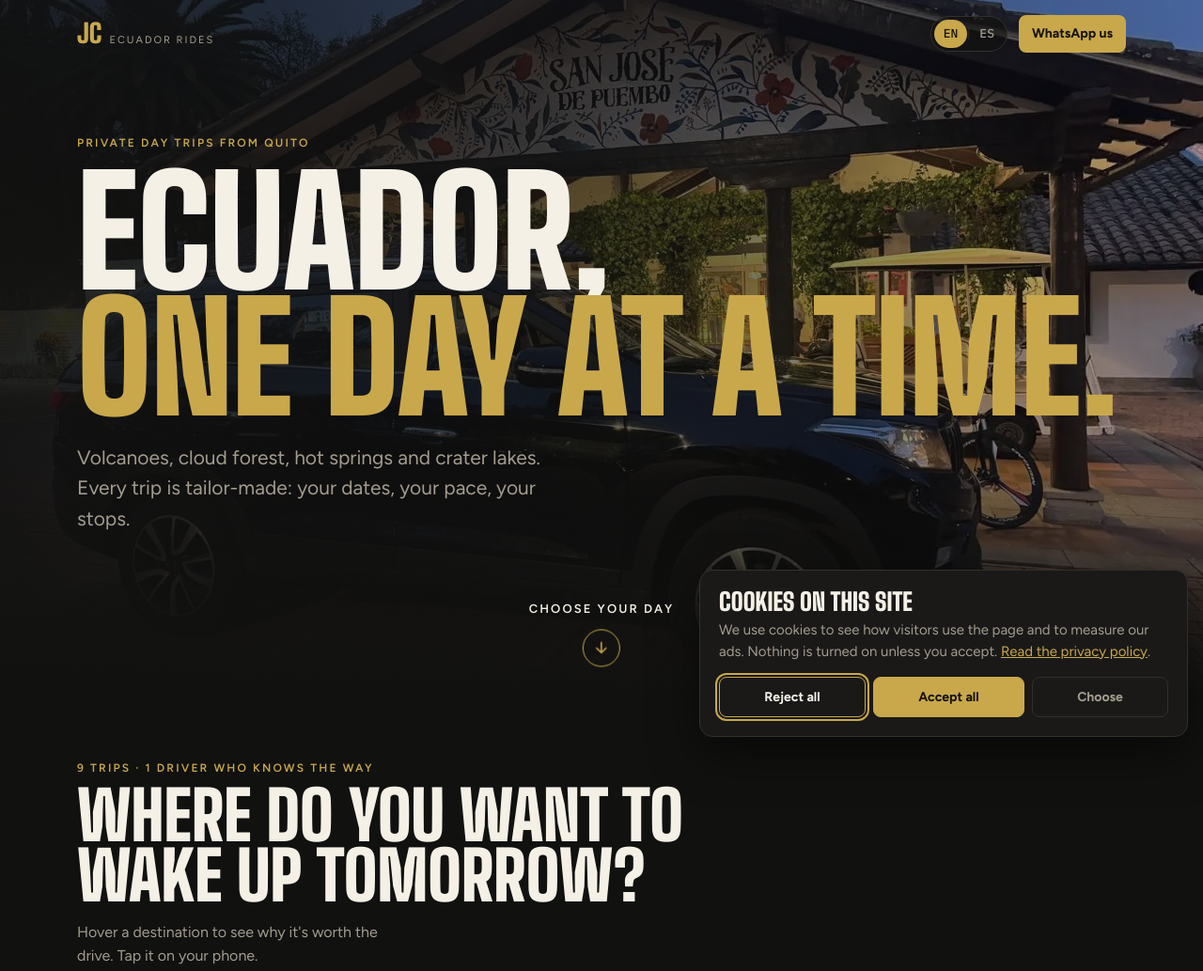
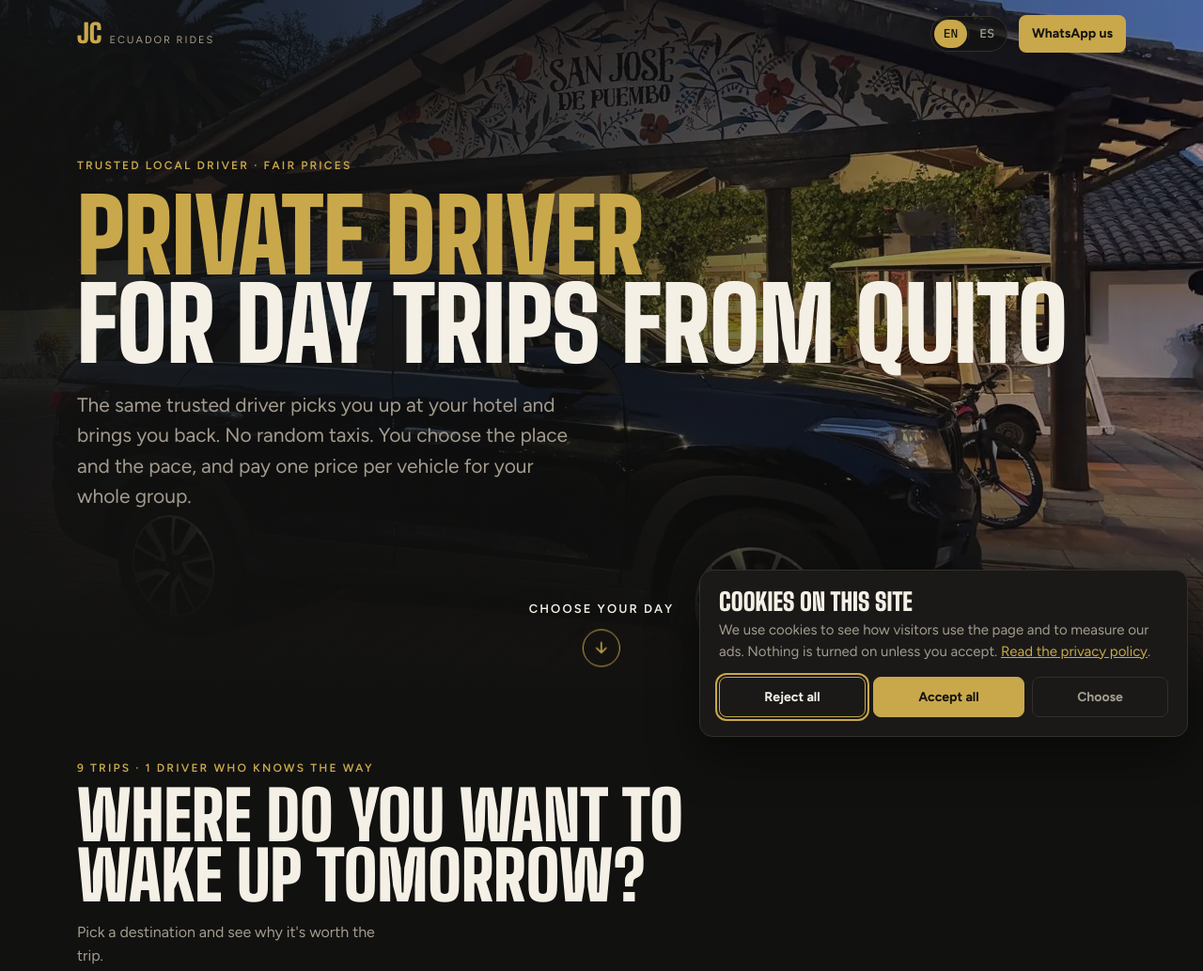
Before and after one commit to jcecuadorrides/jcecuadorrides-web, a plain HTML site: page index.html in a window 1280 px wide. Shown: the top 1033 px of the page at 94% size. Drawn offline with Linux system fonts and the light colour scheme.

Commit message:
improoves fran, tour for private driver

```diff
--- a/index.html
+++ b/index.html
@@ -3,8 +3,8 @@
 <head>
 <meta charset="utf-8">
 <meta name="viewport" content="width=device-width, initial-scale=1, viewport-fit=cover">
-<title>JC Ecuador Rides · Private day trips from Quito</title>
-<meta name="description" content="Private day trips from Quito with a local tourism guide: Cotopaxi, Quilotoa, Mindo, Otavalo, Baños, Papallacta and more. Hotel pickup, plan it on WhatsApp.">
+<title>JC Ecuador Rides · Private driver for day trips from Quito</title>
+<meta name="description" content="Private driver for day trips from Quito: Cotopaxi, Quilotoa, Mindo, Otavalo, Baños, Papallacta and more. A trusted local driver and licensed guide, hotel pickup, one price per vehicle.">
 <meta name="theme-color" content="#111110">
 <link rel="canonical" href="https://jcecuadorrides.com/">
 <link rel="alternate" hreflang="en" href="https://jcecuadorrides.com/">
@@ -15,8 +15,8 @@
 <link rel="apple-touch-icon" href="/images/icons/apple-touch-icon.png">
 <meta property="og:type" content="website">
 <meta property="og:site_name" content="JC Ecuador Rides">
-<meta property="og:title" content="JC Ecuador Rides · Private day trips from Quito">
-<meta property="og:description" content="Private day trips from Quito with a local tourism guide: Cotopaxi, Quilotoa, Mindo, Otavalo, Baños, Papallacta and more. Hotel pickup, plan it on WhatsApp.">
+<meta property="og:title" content="JC Ecuador Rides · Private driver for day trips from Quito">
+<meta property="og:description" content="Private driver for day trips from Quito: Cotopaxi, Quilotoa, Mindo, Otavalo, Baños, Papallacta and more. A trusted local driver and licensed guide, hotel pickup, one price per vehicle.">
 <meta property="og:url" content="https://jcecuadorrides.com/">
 <meta property="og:image" content="https://jcecuadorrides.com/images/og-image.jpg">
 <meta property="og:image:width" content="1200">
@@ -24,7 +24,7 @@
 <meta property="og:locale" content="en_US">
 <meta property="og:locale:alternate" content="es_EC">
 <meta name="twitter:card" content="summary_large_image">
-<script type="application/ld+json">{"@context": "https://schema.org", "@type": "LocalBusiness", "name": "JC Ecuador Rides", "url": "https://jcecuadorrides.com/", "image": "https://jcecuadorrides.com/images/og-image.jpg", "logo": "https://jcecuadorrides.com/images/icons/icon-512.png", "description": "Private day trips from Quito with a local tourism guide: Cotopaxi, Quilotoa, Mindo, Otavalo, Baños, Papallacta and more. Hotel pickup, plan it on WhatsApp.", "telephone": "+593995733278", "areaServed": {"@type": "City", "name": "Quito"}, "inLanguage": "en", "address": {"@type": "PostalAddress", "addressLocality": "Quito", "addressCountry": "EC"}, "sameAs": ["https://www.instagram.com/jcecuadorrides/", "https://www.facebook.com/people/JC-Ecuador-Rides/61593376521536/"]}</script>
+<script type="application/ld+json">{"@context": "https://schema.org", "@type": "LocalBusiness", "name": "JC Ecuador Rides", "url": "https://jcecuadorrides.com/", "image": "https://jcecuadorrides.com/images/og-image.jpg", "logo": "https://jcecuadorrides.com/images/icons/icon-512.png", "description": "Private driver for day trips from Quito: Cotopaxi, Quilotoa, Mindo, Otavalo, Baños, Papallacta and more. A trusted local driver and licensed guide, hotel pickup, one price per vehicle.", "telephone": "+593995733278", "areaServed": {"@type": "City", "name": "Quito"}, "inLanguage": "en", "address": {"@type": "PostalAddress", "addressLocality": "Quito", "addressCountry": "EC"}, "sameAs": ["https://www.instagram.com/jcecuadorrides/", "https://www.facebook.com/people/JC-Ecuador-Rides/61593376521536/"]}</script>
 <link rel="preconnect" href="https://fonts.googleapis.com">
 <link rel="preconnect" href="https://fonts.gstatic.com" crossorigin>
 <link rel="stylesheet" href="https://fonts.googleapis.com/css2?family=Big+Shoulders+Display:wght@600;800;900&family=Figtree:wght@400;500;600;700&family=IBM+Plex+Mono:wght@400;500&display=swap">
@@ -71,7 +71,7 @@ a{color:inherit}
 .hero-shade{position:absolute;inset:0;background:linear-gradient(90deg,rgba(17,17,16,.92) 0%,rgba(17,17,16,.72) 45%,rgba(17,17,16,.25) 100%),linear-gradient(0deg,rgba(17,17,16,1) 0%,rgba(17,17,16,0) 35%)}
 @media (max-width:720px){.hero-shade{background:linear-gradient(0deg,rgba(17,17,16,.97) 10%,rgba(17,17,16,.6) 60%,rgba(17,17,16,.35) 100%)}}
 .hero .wrap{position:relative;width:100%}
-.hero h1{font-family:var(--f-display);font-weight:900;font-size:clamp(60px,12.5vw,164px);line-height:.84;margin:18px 0 22px;text-transform:uppercase;letter-spacing:-.005em}
+.hero h1{font-family:var(--f-display);font-weight:900;font-size:clamp(46px,8.4vw,116px);line-height:.88;margin:18px 0 22px;text-transform:uppercase;letter-spacing:-.005em}
 .hero h1 em{font-style:normal;color:var(--gold);display:block}
 .hero p{font-size:clamp(17px,2vw,21px);color:var(--muted);max-width:40ch;margin:0}
 .scroll-cue{position:absolute;left:50%;bottom:28px;transform:translateX(-50%);display:flex;flex-direction:column;align-items:center;gap:10px;text-decoration:none;color:var(--ink);font-size:13px;letter-spacing:.16em;text-transform:uppercase;font-weight:600;white-space:nowrap}
@@ -229,9 +229,9 @@ footer a{color:var(--muted)}
     <img class="hero-img" src="/images/web/hero-suv-puembo.webp" alt="" aria-hidden="true">
     <div class="hero-shade" aria-hidden="true"></div>
     <div class="wrap">
-      <div class="eyebrow" data-i18n="hero.eyebrow">Private day trips from Quito</div>
-      <h1 data-i18n="hero.title">Ecuador, <em>one day at a time.</em></h1>
-      <p data-i18n="hero.lede">Volcanoes, cloud forest, hot springs and crater lakes. Every trip is tailor-made: your dates, your pace, your stops.</p>
+      <div class="eyebrow" data-i18n="hero.eyebrow">Trusted local driver · Fair prices</div>
+      <h1 data-i18n="hero.title"><em>Private driver</em> for day trips from Quito</h1>
+      <p data-i18n="hero.lede">The same trusted driver picks you up at your hotel and brings you back. No random taxis. You choose the place and the pace, and pay one price per vehicle for your whole group.</p>
     </div>
     <a class="scroll-cue" href="#trips">
       <span data-i18n="hero.cue">Choose your day</span>
@@ -246,7 +246,7 @@ footer a{color:var(--muted)}
           <div class="eyebrow" data-i18n="trips.eyebrow">9 trips · 1 driver who knows the way</div>
           <h2 data-i18n="trips.title">Where do you want to wake up tomorrow?</h2>
         </div>
-        <p data-i18n="trips.lede">Hover a destination to see why it's worth the drive. Tap it on your phone.</p>
+        <p data-i18n="trips.lede">Pick a destination and see why it's worth the trip.</p>
       </div>
       <div class="trips-body">
         <div id="list"></div>
@@ -261,10 +261,10 @@ footer a{color:var(--muted)}
       <div>
         <div class="eyebrow" data-i18n="guide.eyebrow">Who picks you up</div>
         <h2 data-i18n="guide.title">Your driver is also your guide</h2>
-        <p data-i18n="guide.p1"><b>Juan Carlos Zurita</b> is Ecuadorian and a tourism guide by profession. He has led groups at the equator museum and knows these routes by heart.</p>
+        <p data-i18n="guide.p1"><b>Juan Carlos Zurita</b> is Ecuadorian and a tourism guide by profession. He has guided travelers at local museums and knows these routes by heart.</p>
         <p data-i18n="guide.p2">So your trip is more than a ride. You'll know which volcano you're looking at, where locals eat and what time to arrive to beat the crowds.</p>
         <div class="moments">
-          <figure><img src="/images/web/cliente-llegada.webp" data-i18n-alt="alt.pickup" alt="Juan Carlos with a traveler next to the SUV after pickup" loading="lazy"><figcaption data-i18n="guide.m1">Pickup done</figcaption></figure>
+          <figure><img src="/images/web/cliente-llegada.webp" data-i18n-alt="alt.pickup" alt="Juan Carlos with a traveler next to the SUV after pickup" loading="lazy"><figcaption data-i18n="guide.m1">Ready to roll</figcaption></figure>
           <figure><img src="/images/web/cliente-en-el-auto.webp" data-i18n-alt="alt.road" alt="Juan Carlos and a smiling traveler inside the SUV" loading="lazy"><figcaption data-i18n="guide.m2">On the road</figcaption></figure>
           <figure><img src="/images/web/mitad-del-mundo-grupo.webp" data-i18n-alt="alt.group" alt="Juan Carlos guiding a group at the equator line" loading="lazy"><figcaption data-i18n="guide.m3">Guiding at the equator</figcaption></figure>
         </div>
@@ -279,7 +279,7 @@ footer a{color:var(--muted)}
       <h2 data-i18n="ride.title">Room for everyone. And the suitcases.</h2>
       <div class="ride">
         <figure><img src="/images/web/suv-lateral.webp" data-i18n-alt="alt.suv" alt="Black DFSK Glory SUV" loading="lazy"><figcaption data-i18n="ride.c1">DFSK Glory SUV</figcaption></figure>
-        <figure><img src="/images/web/suv-maletero.webp" data-i18n-alt="alt.trunk" alt="SUV trunk loaded with four suitcases" loading="lazy"><figcaption data-i18n="ride.c2">Luggage fits</figcaption></figure>
+        <figure><img src="/images/web/suv-maletero.webp" data-i18n-alt="alt.trunk" alt="SUV trunk loaded with four suitcases" loading="lazy"><figcaption data-i18n="ride.c2">All the luggage fits</figcaption></figure>
         <figure><img src="/images/web/suv-basilica.webp" data-i18n-alt="alt.basilica" alt="The SUV parked in front of the Basílica in Quito" loading="lazy"><figcaption data-i18n="ride.c3">Historic center</figcaption></figure>
       </div>
       <ul class="ride-points"><li data-i18n="ride.p1">Private, never shared</li><li data-i18n="ride.p2">Up to 4 passengers</li><li data-i18n="ride.p3">Pickup at your hotel</li></ul>
@@ -289,7 +289,7 @@ footer a{color:var(--muted)}
   <section class="block" id="reviews">
     <div class="wrap">
       <div class="eyebrow" data-i18n="rev.eyebrow">From the road</div>
-      <h2 data-i18n="rev.title">They already rode with Juan Carlos</h2>
+      <h2 data-i18n="rev.title">Travelers who rode with Juan Carlos</h2>
       <p class="rev-lede" data-i18n="rev.lede">Real reviews from our Google profile, shown as written. Most of our travelers so far write in Spanish.</p>
       <div class="rev">
         <div>
@@ -331,8 +331,9 @@ footer a{color:var(--muted)}
     <div class="wrap">
       <div class="eyebrow" data-i18n="faq.eyebrow">Good to know</div>
       <h2 data-i18n="faq.title">Before you go</h2>
-      <details><summary data-i18n="faq.q1">Is the price per person or per group?</summary><p data-i18n="faq.a1">Per vehicle, for your whole group. The more of you, the less each one pays.</p></details>
-      <details><summary data-i18n="faq.q2">Will the altitude affect me?</summary><p data-i18n="faq.a2">Quito is already at 2,850 m. Save Cotopaxi, Quilotoa and Papallacta for your second or third day, drink water, and you'll be fine.</p></details>
+      <details><summary data-i18n="faq.q0">Is it safe to get around Ecuador?</summary><p data-i18n="faq.a0">Traveling with a known private driver is one of the safest ways to do it. Juan Carlos picks you up at your hotel, knows the roads and the best times to travel, and drives you back at the end of the day.</p></details>
+      <details><summary data-i18n="faq.q1">Is the price per person or per group?</summary><p data-i18n="faq.a1">Per vehicle, for your whole group. The bigger your group, the less each person pays.</p></details>
+      <details><summary data-i18n="faq.q2">Will the altitude affect me?</summary><p data-i18n="faq.a2">Most travelers feel fine. Give your body one easy day in Quito, then head higher: Cotopaxi, Quilotoa and Papallacta are perfect from day two. Drink plenty of water.</p></details>
       <details><summary data-i18n="faq.q3">Are entrance fees included?</summary><p data-i18n="faq.a3">Entrance fees, hot springs and cable cars are paid on site, so you only pay for what you choose to do. We tell you the prices before you go.</p></details>
       <details><summary data-i18n="faq.q4">How do I pay?</summary><p data-i18n="faq.a4">On the day, in cash (USD) or by bank transfer. Prefer card or PayPal? We'll send you a secure payment link.</p></details>
     </div>
@@ -373,34 +374,35 @@ footer a{color:var(--muted)}
   // ---------- Spanish copy for the static page (English lives in the HTML) ----------
   var ES = {
     'nav.cta':'Escríbenos',
-    'hero.eyebrow':'Tours privados desde Quito',
-    'hero.title':'Ecuador, <em>un día a la vez.</em>',
-    'hero.lede':'Volcanes, bosque nublado, aguas termales y lagunas en cráteres. Cada viaje se arma a tu medida: tus fechas, tu ritmo, tus paradas.',
+    'hero.eyebrow':'Conductor de confianza · Precio justo',
+    'hero.title':'<em>Conductor privado</em> para tus viajes de un día desde Quito',
+    'hero.lede':'El mismo conductor de confianza te recoge en tu hotel y te trae de vuelta. Nada de taxis al azar. Tú eliges el lugar y el ritmo, y pagas un solo precio por vehículo para todo tu grupo.',
     'hero.cue':'Elige tu día',
-    'trips.eyebrow':'9 tours · 1 conductor que conoce el camino',
+    'trips.eyebrow':'9 destinos · 1 conductor que conoce el camino',
     'trips.title':'¿Dónde quieres despertar mañana?',
-    'trips.lede':'Pasa el cursor por un destino para ver por qué vale el viaje. En el celular, tócalo.',
+    'trips.lede':'Elige un destino y descubre por qué vale el viaje.',
     'guide.eyebrow':'Quién te recoge',
     'guide.title':'Tu conductor también es tu guía',
-    'guide.p1':'<b>Juan Carlos Zurita</b> es ecuatoriano y guía de turismo de profesión. Ha guiado grupos en la Mitad del Mundo y se sabe estas rutas de memoria.',
+    'guide.p1':'<b>Juan Carlos Zurita</b> es ecuatoriano y guía de turismo de profesión. Ha guiado grupos en museos locales y se sabe estas rutas de memoria.',
     'guide.p2':'Por eso tu viaje es mucho más que un traslado: vas a saber qué volcán estás viendo, dónde come la gente de aquí y a qué hora llegar para evitar las multitudes.',
-    'guide.mnote':'Las fotos de viajeros se publican con su permiso. Nunca subimos las tuyas sin preguntarte.', 'guide.m1':'Recogida lista', 'guide.m2':'En el camino', 'guide.m3':'Guiando en la Mitad del Mundo',
+    'guide.mnote':'Las fotos de viajeros se publican con su permiso. Nunca subimos las tuyas sin preguntarte.', 'guide.m1':'Listos para salir', 'guide.m2':'En el camino', 'guide.m3':'Guiando en la Mitad del Mundo',
     'ride.eyebrow':'Tu vehículo',
     'ride.title':'Espacio para todos. Y para las maletas.',
-    'ride.c1':'SUV DFSK Glory', 'ride.c2':'Caben las maletas', 'ride.c3':'Centro histórico',
+    'ride.c1':'SUV DFSK Glory', 'ride.c2':'Caben todas las maletas', 'ride.c3':'Centro histórico',
     'ride.p1':'Privado, nunca compartido', 'ride.p2':'Hasta 4 pasajeros', 'ride.p3':'Te recogemos en tu hotel',
-    'rev.eyebrow':'Desde el camino', 'rev.title':'Ya viajaron con Juan Carlos',
+    'rev.eyebrow':'Desde el camino', 'rev.title':'Viajeros que ya fueron con Juan Carlos',
     'rev.lede':'Opiniones reales de nuestro perfil de Google, tal como las escribieron.',
     'rev.cta':'Léelas en Google ↗', 'rev.hint':'Desliza para ver más →',
     'how.eyebrow':'Cómo funciona',
-    'how.title':'Reservas en tres mensajes',
-    'how.s1t':'Elige tu tour', 'how.s1':'Toca "¡Quiero este tour!" y WhatsApp se abre con todo listo.',
+    'how.title':'Reserva en tres mensajes',
+    'how.s1t':'Elige tu destino', 'how.s1':'Toca "¡Quiero este viaje!" y WhatsApp se abre con todo listo.',
     'how.s2t':'Recibe un precio fijo', 'how.s2':'Gratis y sin compromiso. Un solo precio para todo tu grupo, con hora de recogida y qué llevar.',
     'how.s3t':'Disfruta el día', 'how.s3':'Te recogemos en tu hotel. Pagas el mismo día, en efectivo o por transferencia.',
-    'faq.eyebrow':'Bueno saber',
+    'faq.eyebrow':'Bueno saberlo',
     'faq.title':'Antes de ir',
+    'faq.q0':'¿Es seguro moverse por Ecuador?', 'faq.a0':'Viajar con un conductor privado conocido es una de las formas más seguras de hacerlo. Juan Carlos te recoge en tu hotel, conoce las carreteras y los mejores horarios, y te trae de vuelta al final del día.',
     'faq.q1':'¿El precio es por persona o por grupo?', 'faq.a1':'Por vehículo, para todo tu grupo. Mientras más sean, menos paga cada uno.',
-    'faq.q2':'¿Me afectará la altura?', 'faq.a2':'Quito ya está a 2.850 m. Deja Cotopaxi, Quilotoa y Papallacta para tu segundo o tercer día, toma agua y estarás bien.',
+    'faq.q2':'¿Me afectará la altura?', 'faq.a2':'La mayoría de viajeros se siente bien. Dale a tu cuerpo un día tranquilo en Quito y luego sube: Cotopaxi, Quilotoa y Papallacta son ideales desde tu segundo día. Toma bastante agua.',
     'faq.q3':'¿Las entradas están incluidas?', 'faq.a3':'Las entradas, las termas y los teleféricos se pagan en el lugar, así solo pagas lo que eliges hacer. Te decimos los precios antes de ir.',
     'faq.q4':'¿Cómo pago?', 'faq.a4':'El mismo día, en efectivo (USD) o por transferencia. ¿Prefieres tarjeta o PayPal? Te enviamos un enlace de pago seguro.',
     'close.title':'Tu Ecuador está a un mensaje',
@@ -427,10 +429,10 @@ footer a{color:var(--muted)}
          waGeneral:"Hi Juan Carlos! I'd love to plan a day trip from Quito.",
          waTrip:function(n){ return "Hi Juan Carlos! I'm interested in the " + n + " trip.\nDate: \nPeople: \nHotel: "; } },
     es:{ groups:{half:'Medio día · de vuelta para el almuerzo', full:'Día completo', long:'Día largo · vale cada minuto'},
-         from:'desde Quito', drive:'de viaje', total:'en total', altitude:'de altitud', plan:'¡Quiero este tour!', quito:'Quito 2.850 m', locale:'es-EC',
+         from:'desde Quito', drive:'de viaje', total:'en total', altitude:'de altitud', plan:'¡Quiero este viaje!', quito:'Quito 2.850 m', locale:'es-EC',
          sits:function(n,a){ return n + ' está a ' + a + ' metros, comparado con Quito a 2.850 metros'; },
-         waGeneral:'¡Hola Juan Carlos! Quiero armar un tour desde Quito.',
-         waTrip:function(n){ return '¡Hola Juan Carlos! Me interesa el tour a ' + n + '.\nFecha: \nPersonas: \nHotel: '; } }
+         waGeneral:'¡Hola Juan Carlos! Necesito un conductor privado para un viaje desde Quito.',
+         waTrip:function(n){ return '¡Hola Juan Carlos! Me interesa un viaje a ' + n + '.\nFecha: \nPersonas: \nHotel: '; } }
   };
 
   var TOURS = [
@@ -444,12 +446,12 @@ footer a{color:var(--muted)}
            es:'Un viaje en teleférico y Quito queda mil metros bajo tus pies. En una mañana despejada, el Cotopaxi te saluda.'}},
     {id:'mitad', g:'half', name:'Mitad del Mundo', drive:'50 min', time:'4–5 h', alt:2480,
      photo:'/images/web/mitad-del-mundo-juan-carlos-guia.webp',
-     photoAlt:{en:'Juan Carlos guiding travelers at the equator museum', es:'Juan Carlos guiando a viajeros en el museo de la línea ecuatorial'},
+     photoAlt:{en:'Juan Carlos guiding travelers at a local museum', es:'Juan Carlos guiando a viajeros en un museo local'},
      hook:{en:'One foot in the north, one in the south. Take the photo everyone wants, then find out why the famous line is in the wrong place.',
            es:'Un pie en el norte y otro en el sur. Tómate la foto que todos quieren y descubre por qué la línea famosa está en el lugar equivocado.'}},
     {id:'papallacta', g:'full', name:'Papallacta', drive:'1 h 30', time:'7–8 h', alt:3300,
-     hook:{en:'Sink into hot volcanic water at 3,300 meters while clouds roll over the Andes. The best cure for a long flight.',
-           es:'Sumérgete en agua volcánica caliente a 3.300 metros mientras las nubes pasan sobre los Andes. La mejor cura después de un vuelo largo.'}},
+     hook:{en:'Soak in natural hot springs at 3,300 meters while clouds drift over the Andes. Just what your body needs after a long flight.',
+           es:'Sumérgete en aguas termales naturales a 3.300 metros mientras las nubes pasan sobre los Andes. Justo lo que tu cuerpo necesita después de un vuelo largo.'}},
     {id:'mindo', g:'full', name:'Mindo', drive:'2 h', time:'9 h', alt:1250,
      hook:{en:'Trade the Andes for the cloud forest. Hummingbirds at arm\'s length, hidden waterfalls and chocolate made where it grows.',
            es:'Cambia los Andes por el bosque nublado. Colibríes al alcance de la mano, cascadas escondidas y chocolate hecho donde crece el cacao.'}},
```
